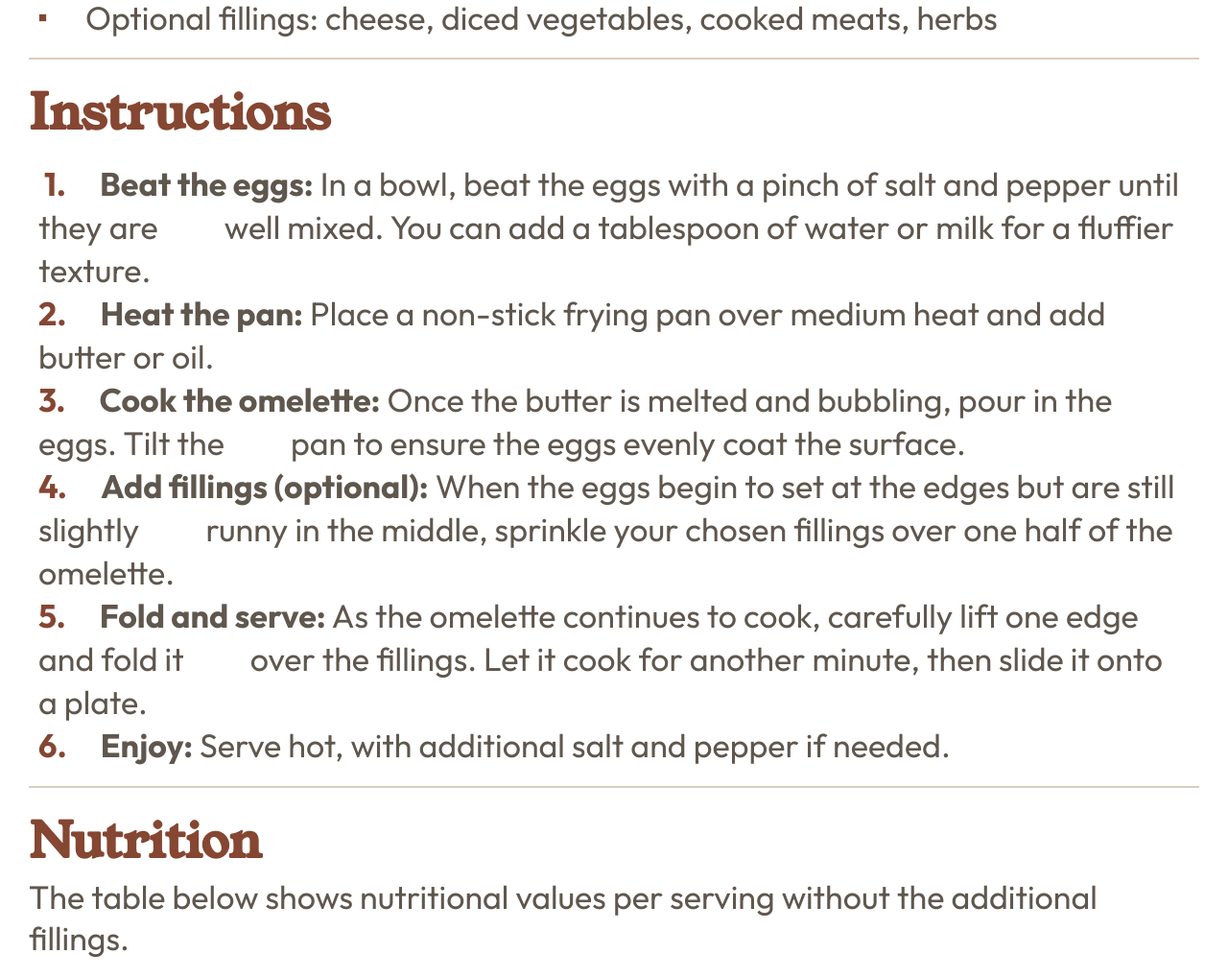
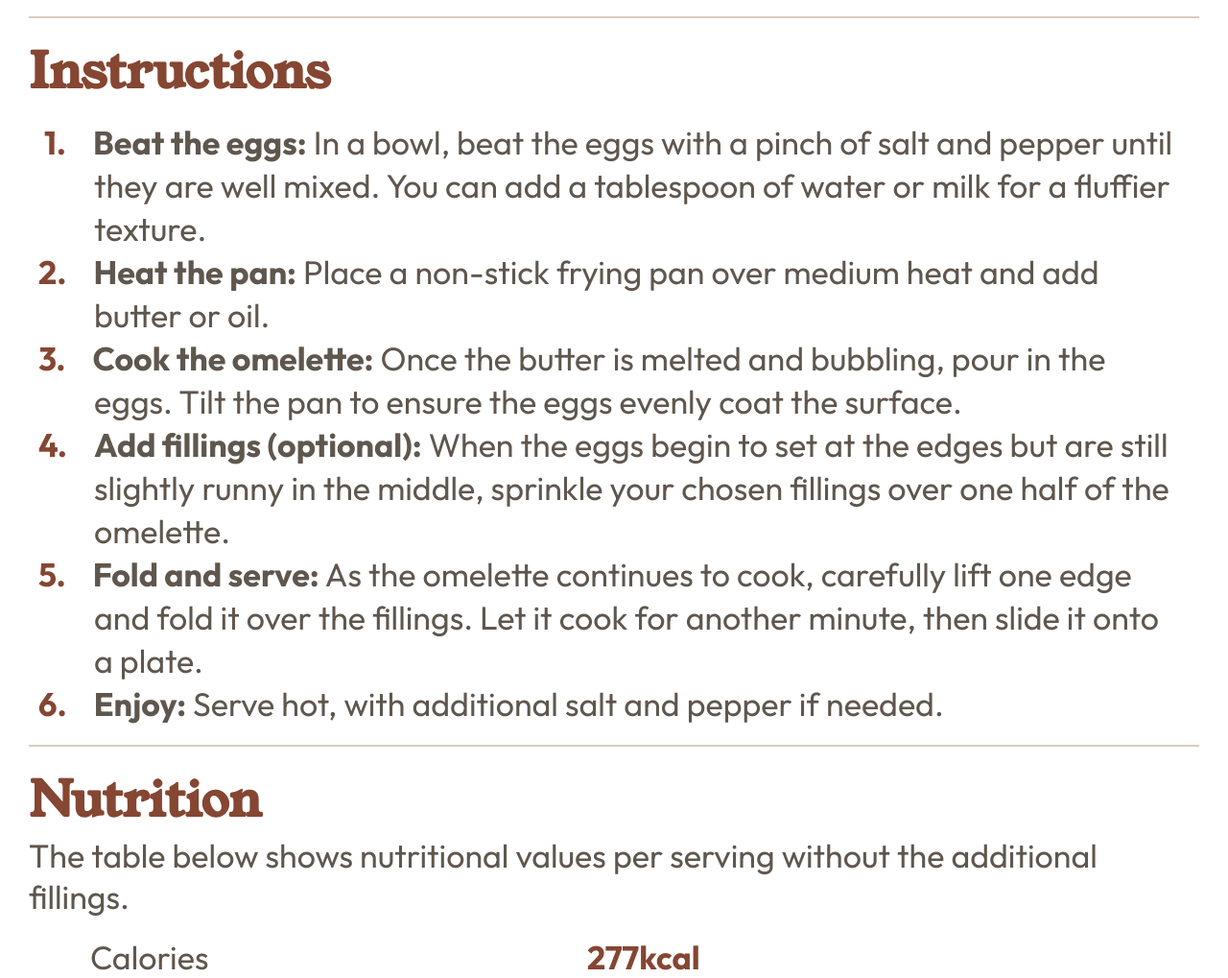
Before and after one commit to Fabiola971/SimpleOmeletteRecipe, a plain HTML site: page recipe-page-main/index.html in a window 1280 px wide. Shown: the part 1538-2557 px from the top of the page at 96% size. Drawn offline with Linux system fonts and the light colour scheme.

Commit message:
ingredients text-indent li correct

```diff
--- a/recipe-page-main/index.html
+++ b/recipe-page-main/index.html
@@ -22,8 +22,8 @@
     <header>
       <img src="assets/images/image-omelette.jpeg" alt="omelette légumes">
       <h1>Simple Omelette Recipe</h1>
-      <p>An easy and quick dish, perfect for any meal. This classic omelette combines beaten eggs <span>cooked
-        to perfection, optionally filled with your choice of cheese, vegetables, or meats.</span></p>
+      <p>An easy and quick dish, perfect for any meal. This classic omelette combines beaten eggs cooked
+        to perfection, optionally filled with your choice of cheese, vegetables, or meats.</p>
     </header>
     <div class="preparation">
       <h3>Preparation time</h3>
@@ -51,16 +51,16 @@
   <section class="instructions">
     <h2>Instructions</h2>
     <ol>
-      <li><span>Beat the eggs:</span> In a bowl, beat the eggs with a pinch of salt and pepper until they are <em>well mixed.
-        You can add a tablespoon of water or milk for a fluffier texture.</em></li>
+      <li><span>Beat the eggs:</span> In a bowl, beat the eggs with a pinch of salt and pepper until they are well mixed.
+        You can add a tablespoon of water or milk for a fluffier texture.</li>
       <li><span>Heat the pan:</span> Place a non-stick frying pan over medium heat and add butter or oil.</li>
-      <li><span>Cook the omelette:</span> Once the butter is melted and bubbling, pour in the eggs. Tilt the <em>pan to ensure
-        the eggs evenly coat the surface.</em>
+      <li><span>Cook the omelette:</span> Once the butter is melted and bubbling, pour in the eggs. Tilt the pan to ensure
+        the eggs evenly coat the surface.
       </li>
-      <li><span>Add fillings  (optional):</span> When the eggs begin to set at the edges but are still slightly <em>runny in the
-        middle, sprinkle your chosen fillings over one half of the omelette.</em></li>
-      <li><span>Fold and serve:</span> As the omelette continues to cook, carefully lift one edge and fold it <em> over the
-        fillings. Let it cook for another minute, then slide it onto a plate.</em></li>
+      <li><span>Add fillings  (optional):</span> When the eggs begin to set at the edges but are still slightly runny in the
+        middle, sprinkle your chosen fillings over one half of the omelette.</li>
+      <li><span>Fold and serve:</span> As the omelette continues to cook, carefully lift one edge and fold it  over the
+        fillings. Let it cook for another minute, then slide it onto a plate.</li>
       <li><span>Enjoy:</span> Serve hot, with additional salt and pepper if needed.
       </li>
     </ol>
--- a/recipe-page-main/style.css
+++ b/recipe-page-main/style.css
@@ -83,6 +83,10 @@ ul, ol{
     padding-top: 15px;
 }
 
+.ingredients ul li{
+    /* text-indent: 58px; */
+}
+
 .ingredients li::before{
     content: "\25A0";
     padding: 10px 40px 10px 10px;
@@ -97,17 +101,8 @@ ul, ol{
     border: 0.5px solid  hsl(32, 26%, 80%);
 }
 /* INSTRUCTIONS */
-.instructions{
-    position: relative;
-}
-
-.instructions em{
-    font-style: normal;
-    margin-inline-start: 62px;
-}
 
 .instructions ol{
-    margin-left: -10px;
     list-style: none;
     counter-reset: list-counter;
 }
@@ -120,14 +115,15 @@ ul, ol{
 .instructions ol li{
     counter-increment: list-counter;
     line-height: 45px;
-    margin-left: 20px;
+    padding-left: 68px;
+    text-indent: -58px;
 }
 
 .instructions ol li::before{
     content: counter(list-counter)".";
     color: hsl(14, 45%, 36%);
     font-weight: bold;
-    margin-right: 35px;
+    margin-right: 28px;
 }
 
 /* NUTRITION */
```
